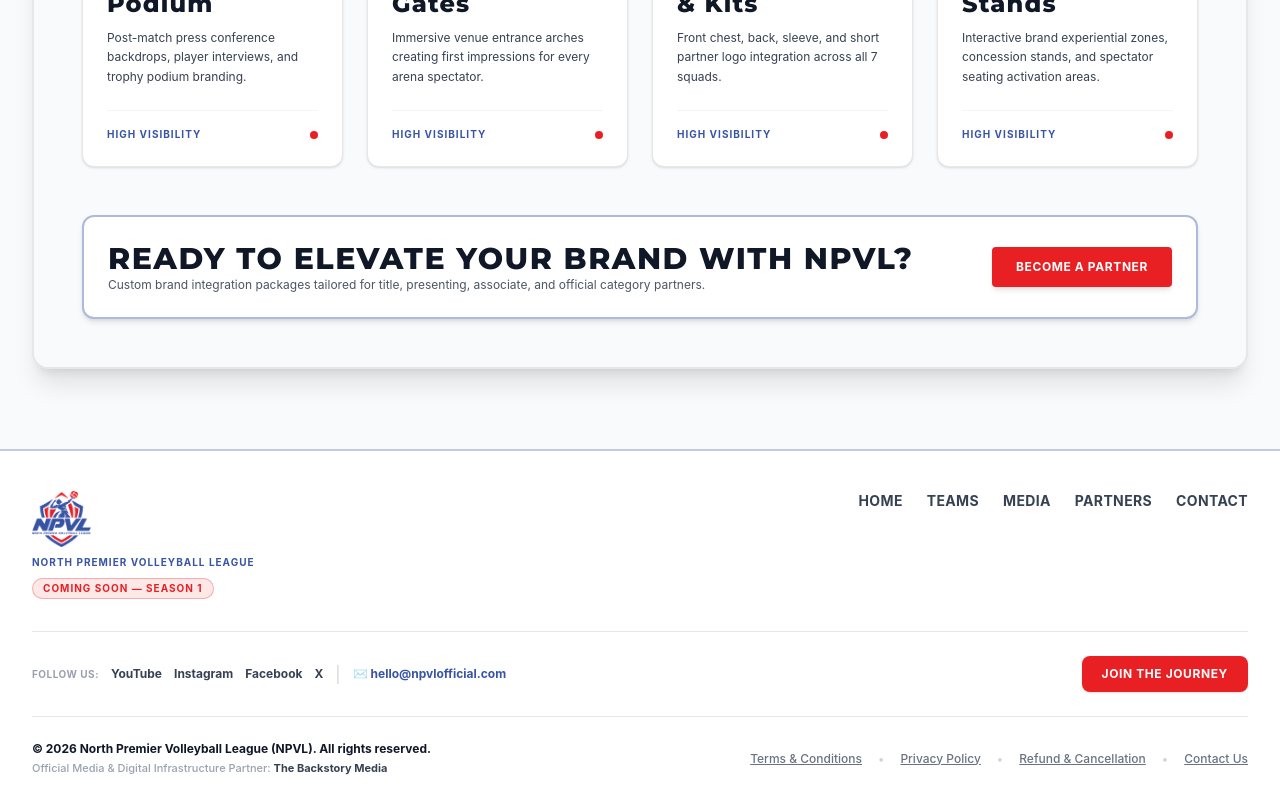
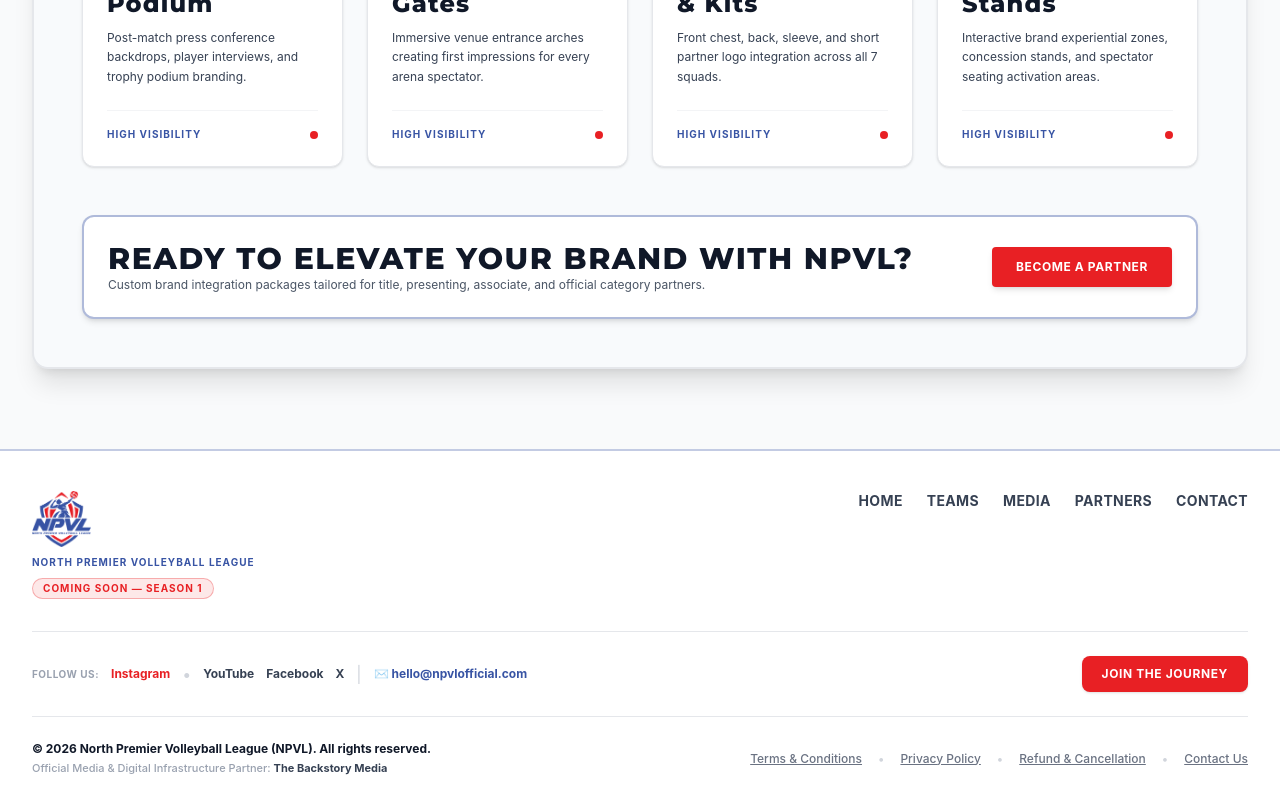
Before and after one commit to saurav646464-afk/NPVL, a React (Vite) app: page / in a window 1280 px wide. Shown: the part 6007-6807 px from the top of the page. Built offline with nearby package versions, Linux system fonts and the light colour scheme.

Commit message:
Add official NPVL Instagram profile link to footer and media platforms

```diff
--- a/src/components/Footer.jsx
+++ b/src/components/Footer.jsx
@@ -50,7 +50,16 @@ export default function Footer({ setCurrentPage, onOpenContact }) {
         <div className="flex flex-col sm:flex-row items-center justify-between gap-4 py-6 border-b border-gray-200">
           <div className="flex items-center gap-3 flex-wrap justify-center">
             <span className="text-[10px] font-bold uppercase tracking-wider text-gray-400">Follow us:</span>
-            {['YouTube', 'Instagram', 'Facebook', 'X'].map((s) => (
+            <a
+              href="https://www.instagram.com/npvlofficial?psln=MW5tdTBza2o2b2ZnNg=="
+              target="_blank"
+              rel="noopener noreferrer"
+              className="text-xs font-bold text-[#E82024] hover:text-[#3854A4] transition-colors flex items-center gap-1"
+            >
+              Instagram
+            </a>
+            <span className="text-gray-300">•</span>
+            {['YouTube', 'Facebook', 'X'].map((s) => (
               <a
                 key={s}
                 href="#"
--- a/src/pages/Media.jsx
+++ b/src/pages/Media.jsx
@@ -102,7 +102,7 @@ export default function Media() {
 
   const socialPlatforms = [
     { platform: 'YOUTUBE', role: 'Full match replays, highlights and long-form features.' },
-    { platform: 'INSTAGRAM', role: 'Reels, player stories, match-day graphics and live updates.' },
+    { platform: 'INSTAGRAM', role: 'Reels, player stories, match-day graphics and live updates.', link: 'https://www.instagram.com/npvlofficial?psln=MW5tdTBza2o2b2ZnNg==' },
     { platform: 'FACEBOOK', role: 'Community groups, live streams and regional fan engagement.' },
     { platform: 'X', role: 'Real-time scores, match commentary and media updates.' },
     { platform: 'LINKEDIN', role: 'League news, partner announcements and business stories.' },
@@ -351,12 +351,33 @@ export default function Media() {
             ALWAYS-ON DIGITAL STORYTELLING PLATFORMS
           </h3>
           <MobileCarousel desktopClass="sm:grid-cols-2 lg:grid-cols-5">
-            {socialPlatforms.map((soc, idx) => (
-              <div key={idx} className="bg-white border border-gray-300 p-4 sm:p-5 rounded-xl space-y-2 shadow-2xs h-full">
-                <span className="font-montserrat font-black text-lg text-[#3854A4]">{soc.platform}</span>
-                <p className="text-xs text-gray-700 font-medium font-sans">{soc.role}</p>
-              </div>
-            ))}
+            {socialPlatforms.map((soc, idx) => {
+              const Content = (
+                <div className="bg-white border border-gray-300 hover:border-[#3854A4] p-4 sm:p-5 rounded-xl space-y-2 shadow-2xs h-full transition-all">
+                  <span className="font-montserrat font-black text-lg text-[#3854A4] flex items-center justify-between">
+                    {soc.platform}
+                    {soc.link && <span className="text-[10px] text-[#E82024] font-bold">VISIT ↗</span>}
+                  </span>
+                  <p className="text-xs text-gray-700 font-medium font-sans">{soc.role}</p>
+                </div>
+              );
+
+              return soc.link ? (
+                <a
+                  key={idx}
+                  href={soc.link}
+                  target="_blank"
+                  rel="noopener noreferrer"
+                  className="block h-full group"
+                >
+                  {Content}
+                </a>
+              ) : (
+                <div key={idx} className="h-full">
+                  {Content}
+                </div>
+              );
+            })}
           </MobileCarousel>
         </section>
 
```
Also changed, not shown: 1 other file (tests, documents, lock files or other folders).
